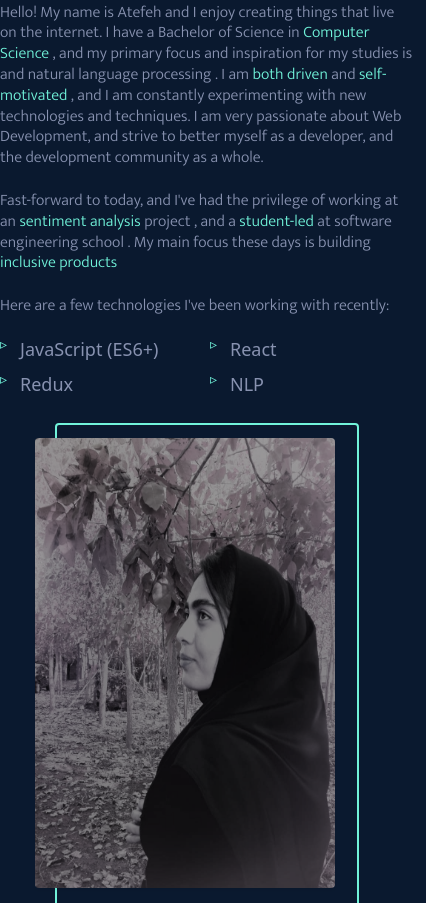
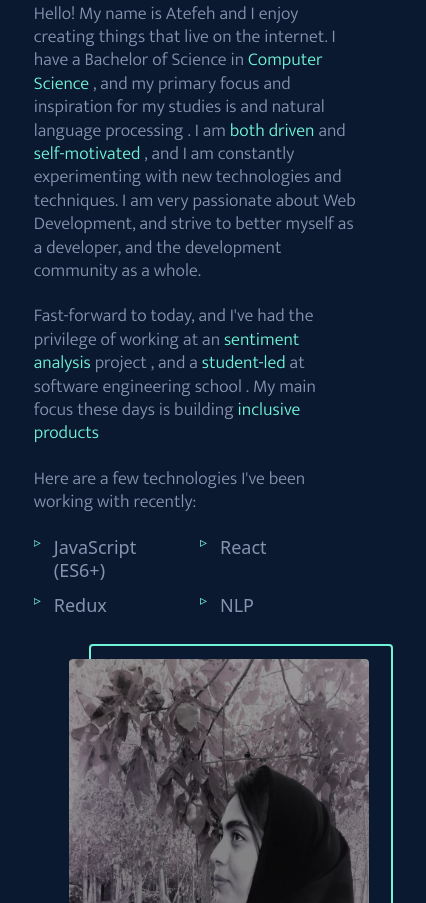
Before and after one commit to atefeh-dev/portofilo, a plain HTML site: page index.html in a window 390 px wide. Shown: the part 1097-2000 px from the top of the page, 426 px wide, since content can reach past the window. Drawn offline with nearby package versions, Linux system fonts and the light colour scheme; a web font is replaced by a local one.

Commit message:
make responsive of about friendly

```diff
--- a/index.html
+++ b/index.html
@@ -60,7 +60,7 @@
     <section id="about" class="bNXWUU">
       <h2 class="numbered-heading">About Me</h2>
       <div class="row">
-        <div class="col-sm-6">
+        <div class="col-6 col-sm-6">
           <p>
             Hello! My name is Atefeh and I enjoy creating things that live on
             the internet. I have a Bachelor of Science in
@@ -89,7 +89,7 @@
             <li>NLP</li>
           </ul>
         </div>
-        <div class="col-sm-5">
+        <div class="col-5 col-sm-5">
           <div class="iTdkQf">
             <div class="wrapper">
               <div
--- a/src/style.css
+++ b/src/style.css
@@ -142,7 +142,7 @@ a {
     margin-right: 4vh;
   }
   p {
-    font-size: var(--fz-md);
+    font-size: var(--fz-lg);
     max-width: 498px;
   }
   .numbered-heading::after {
@@ -402,6 +402,23 @@ a:hover img {
     padding: 2px;
   }
 }
+@media (max-width: 1000px) {
+  .bNXWUU {
+    margin-left: 4vh;
+    margin-right: 4vh;
+  }
+}
+@media (max-width: 1000px) {
+  ul.skills-list li {
+    font-size: var(--fz-sm);
+  }
+}
+@media (max-width: 768px) {
+  .bNXWUU div {
+    width: 100%;
+  }
+}
+
 ul.skills-list {
   display: grid;
   grid-template-columns: repeat(2, minmax(140px, 200px));
```
